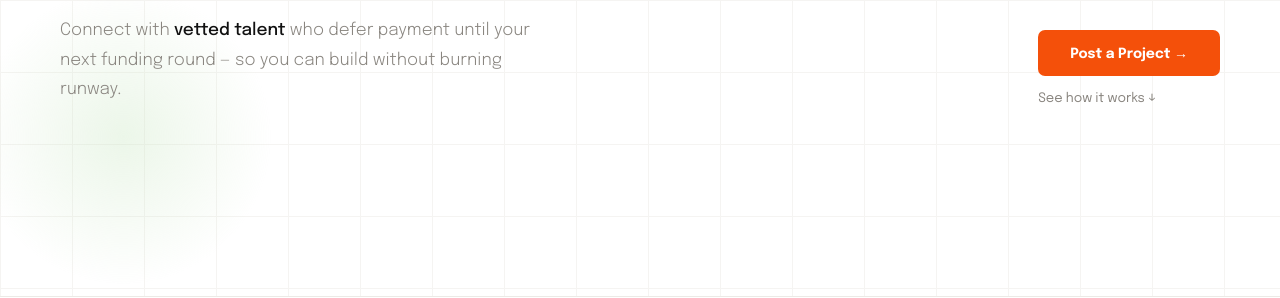
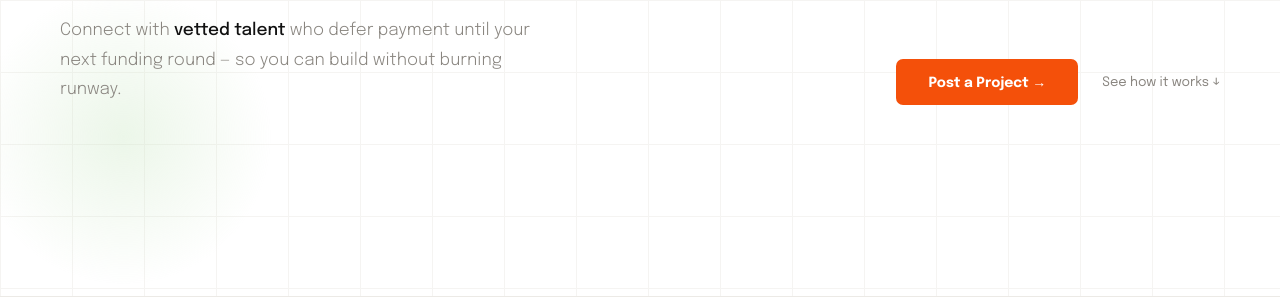
Before and after one commit to elti13/GleanIn-Founder, a plain HTML site: page index.html in a window 1280 px wide. Shown: the part 504-802 px from the top of the page. Drawn offline with Linux system fonts and the light colour scheme.

Commit message:
Update index.html

```diff
--- a/index.html
+++ b/index.html
@@ -181,7 +181,7 @@ nav {
   max-width: 480px;
 }
 .hero-sub strong { color: var(--ink); font-weight: 500; }
-.hero-actions { display: flex; flex-direction: column; gap: 16px; align-items: flex-start; flex-shrink: 0; }
+.hero-actions { display: flex; flex-direction: row; gap: 24px; align-items: center; flex-shrink: 0; }
 .btn-o {
   display: inline-flex; align-items: center; gap: 10px;
   background: var(--o); color: #fff;
```
